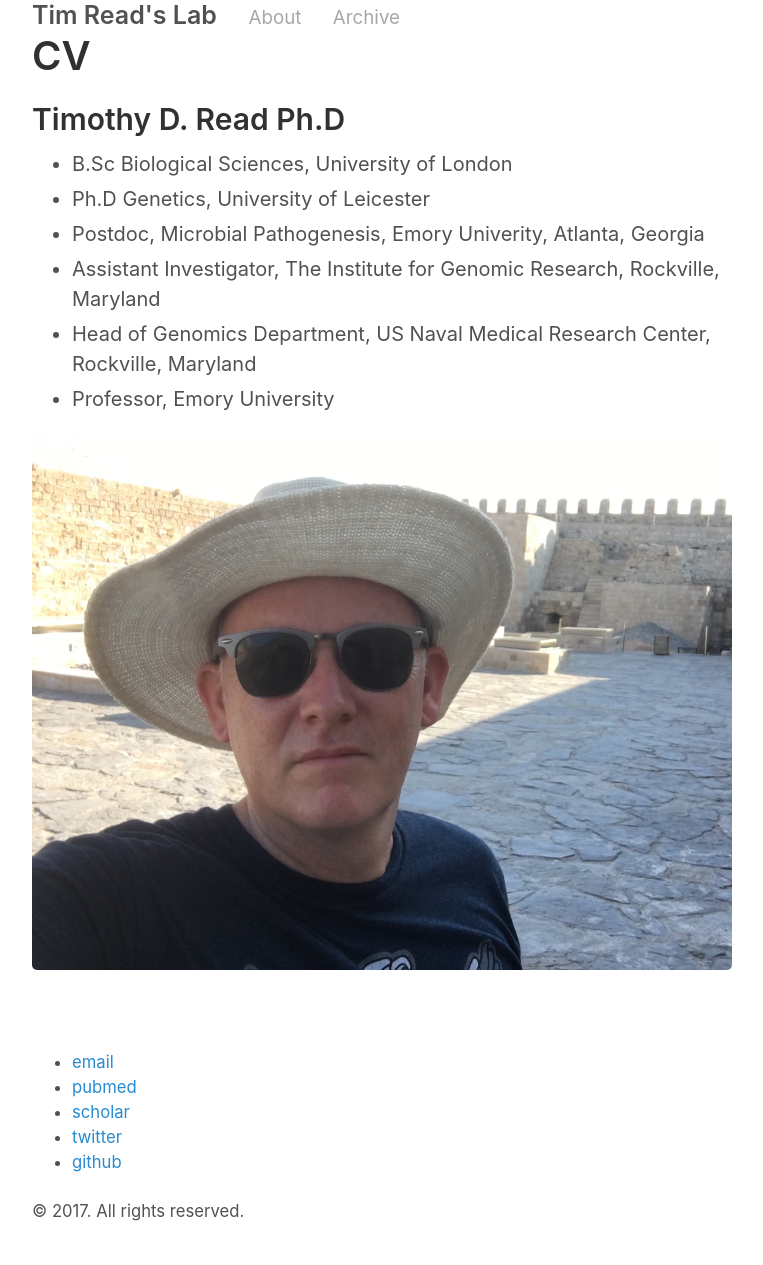
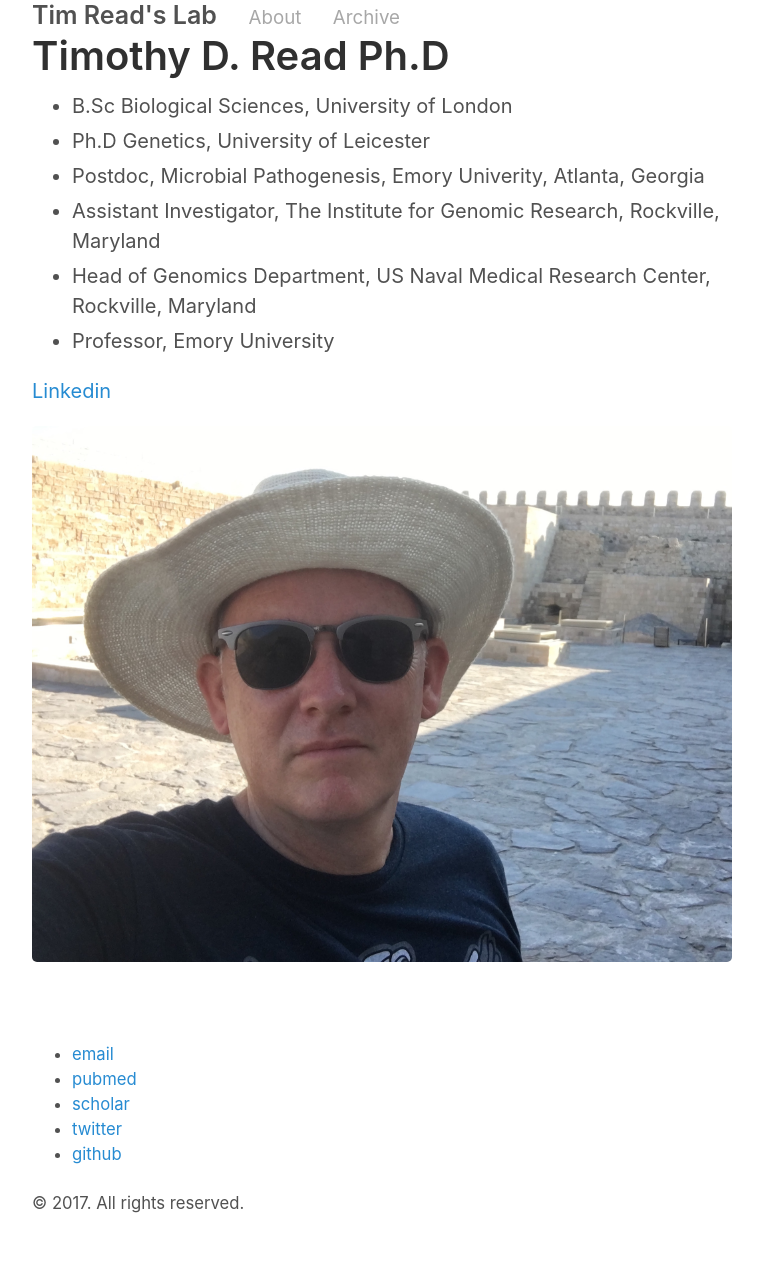
Before and after one commit to miltontan/read-lab-confederation.github.io, a Jekyll site: the page built from readlab.md, in a window 1280 px wide. Shown: the whole page, without its empty margins (258-1021 px from the left). Built offline with Jekyll 4.4.1, drawn with Linux system fonts in a browser that asks for light colours; our own code applies the rules of GitHub Pages for plain Markdown files.

Commit message:
.. and more

```diff
--- a/readlab.md
+++ b/readlab.md
@@ -1,8 +1,6 @@
 ---
-title: CV
+title: Timothy D. Read Ph.D
 ---
-
-## Timothy D. Read Ph.D
 
 * B.Sc Biological Sciences, University of London
 * Ph.D Genetics, University of Leicester
@@ -11,5 +9,7 @@ title: CV
 * Head of Genomics Department, US Naval Medical Research Center, Rockville, Maryland
 * Professor, Emory University
 
+[Linkedin](https://www.linkedin.com/in/timothydread/)
+
 
 ![temporary image](/read-lab-confederation.github.io/images/IMG_2475.JPG)
```
